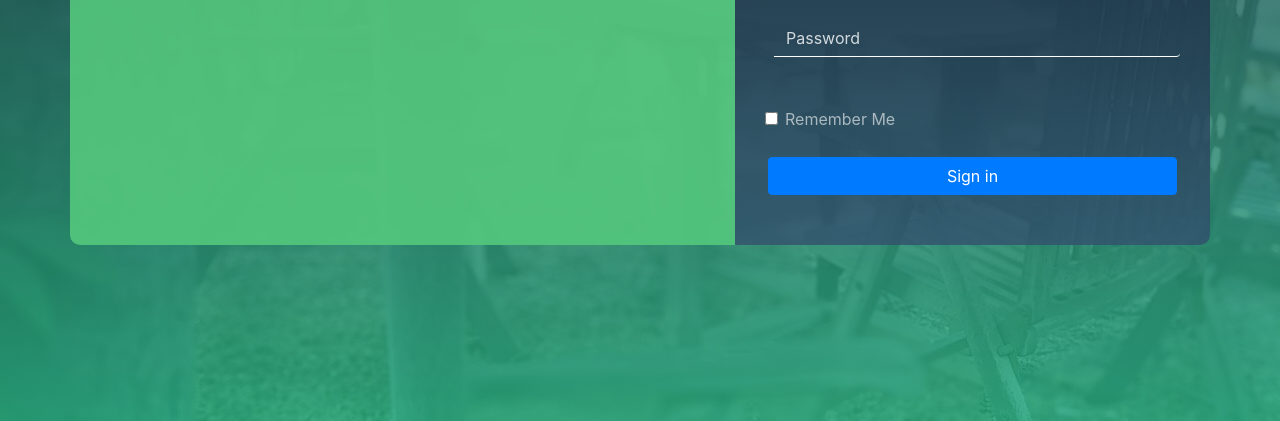
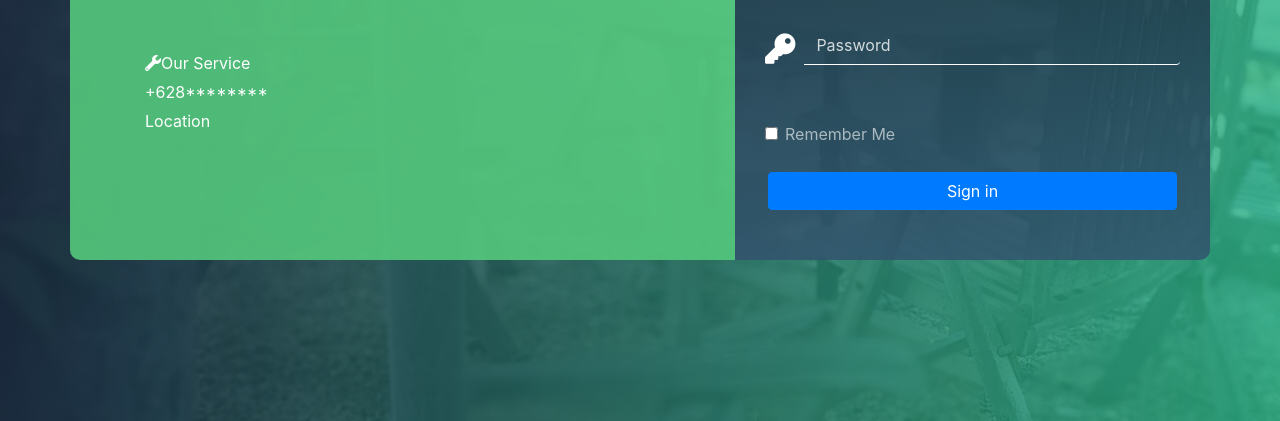
Before and after one commit to havus/logRegJs, a plain HTML site: page index.html in a window 1280 px wide. Shown: the part 379-800 px from the top of the page. Drawn offline with Linux system fonts and the light colour scheme.

Commit message:
done left side

```diff
--- a/css/style.css
+++ b/css/style.css
@@ -7,7 +7,7 @@
 }
 
 body {
-    background-image: linear-gradient(to bottom,
+    background-image: linear-gradient(to right,
         rgba(26, 43, 66, .85),
         rgba(40, 180, 133, .8)),
         url(../assets/outdoor.jpg);
@@ -121,6 +121,21 @@ body {
     /* margin-left: 0; */
 }
 
+.service {
+    margin-top: 70px;
+}
+
+.service a {
+    display: block;
+    color: white;
+    margin: 5px;
+}
+
+.service a:hover {
+    text-decoration: none;
+    text-shadow: 1px 1px rgba(255, 255, 255, .6);
+}
+
 input {
     background-color: transparent !important;
     color: white !important;
--- a/index.html
+++ b/index.html
@@ -6,7 +6,8 @@
   <meta name="viewport" content="width=device-width, initial-scale=1.0">
   <meta http-equiv="X-UA-Compatible" content="ie=edge">
   <!-- <link rel="stylesheet" href="https://stackpath.bootstrapcdn.com/bootstrap/4.2.1/css/bootstrap.min.css" integrity="sha384-GJzZqFGwb1QTTN6wy59ffF1BuGJpLSa9DkKMp0DgiMDm4iYMj70gZWKYbI706tWS" crossorigin="anonymous"> -->
-  <!-- <link rel="stylesheet" href="https://use.fontawesome.com/releases/v5.7.0/css/all.css" integrity="sha384-lZN37f5QGtY3VHgisS14W3ExzMWZxybE1SJSEsQp9S+oqd12jhcu+A56Ebc1zFSJ" crossorigin="anonymous"> -->
+  <link rel="stylesheet" href="https://use.fontawesome.com/releases/v5.7.0/css/all.css" integrity="sha384-lZN37f5QGtY3VHgisS14W3ExzMWZxybE1SJSEsQp9S+oqd12jhcu+A56Ebc1zFSJ"
+    crossorigin="anonymous">
   <link rel="stylesheet" href="css/bootstrap.min.css">
   <link rel="stylesheet" href="css/style.css">
   <title>Login Swipe</title>
@@ -21,6 +22,12 @@
           <span id="main">company</span>
           <span id="second">Your satisfaction is our priority</span>
         </h1>
+
+        <div class="service">
+          <a href=""><i class="fas fa-wrench"></i>Our Service</a>
+          <a href="">+628********</a>
+          <a href="">Location</a>
+        </div>
       </div>
 
       <div class="col-sm-5 right-side">
```
